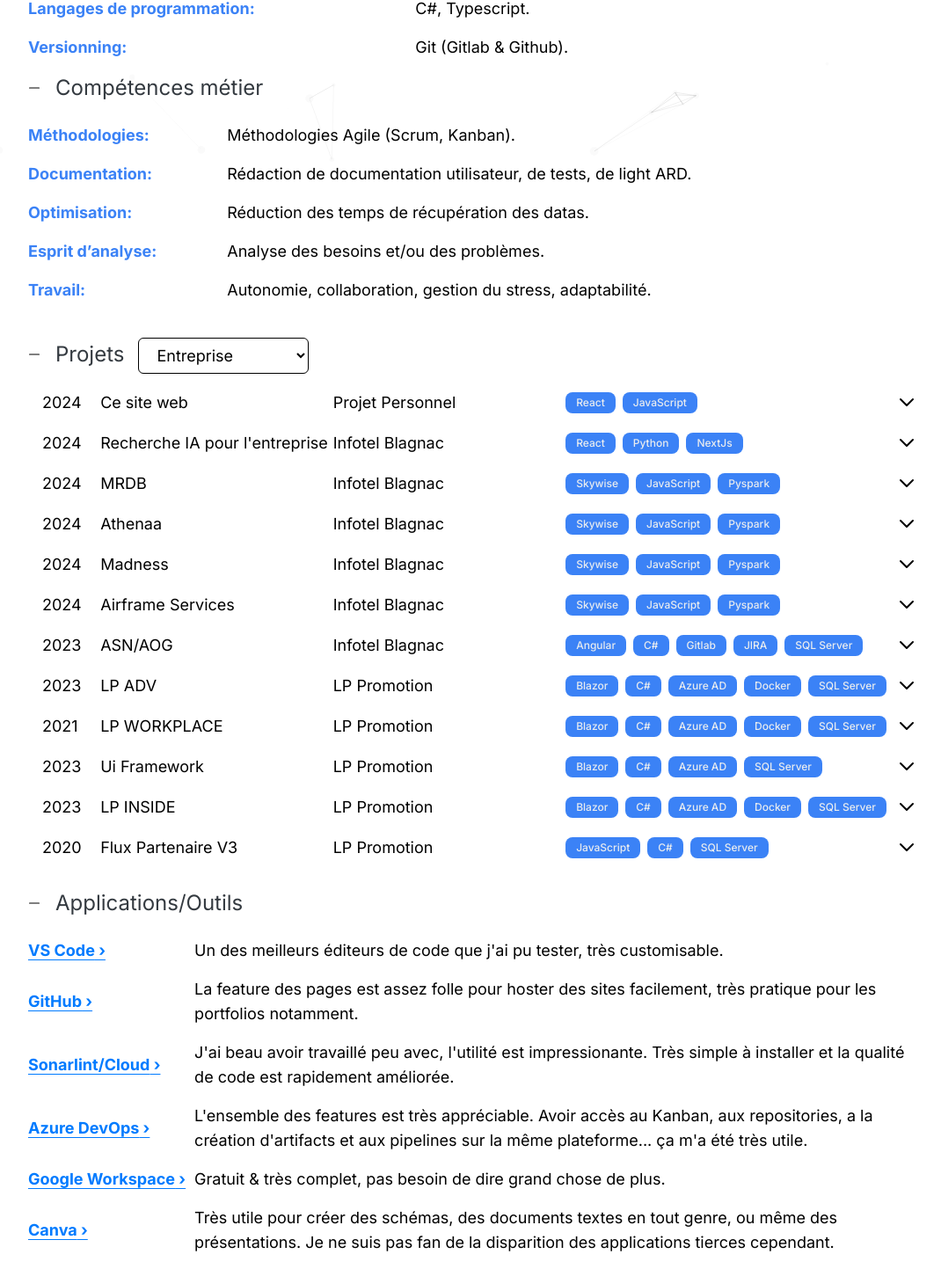
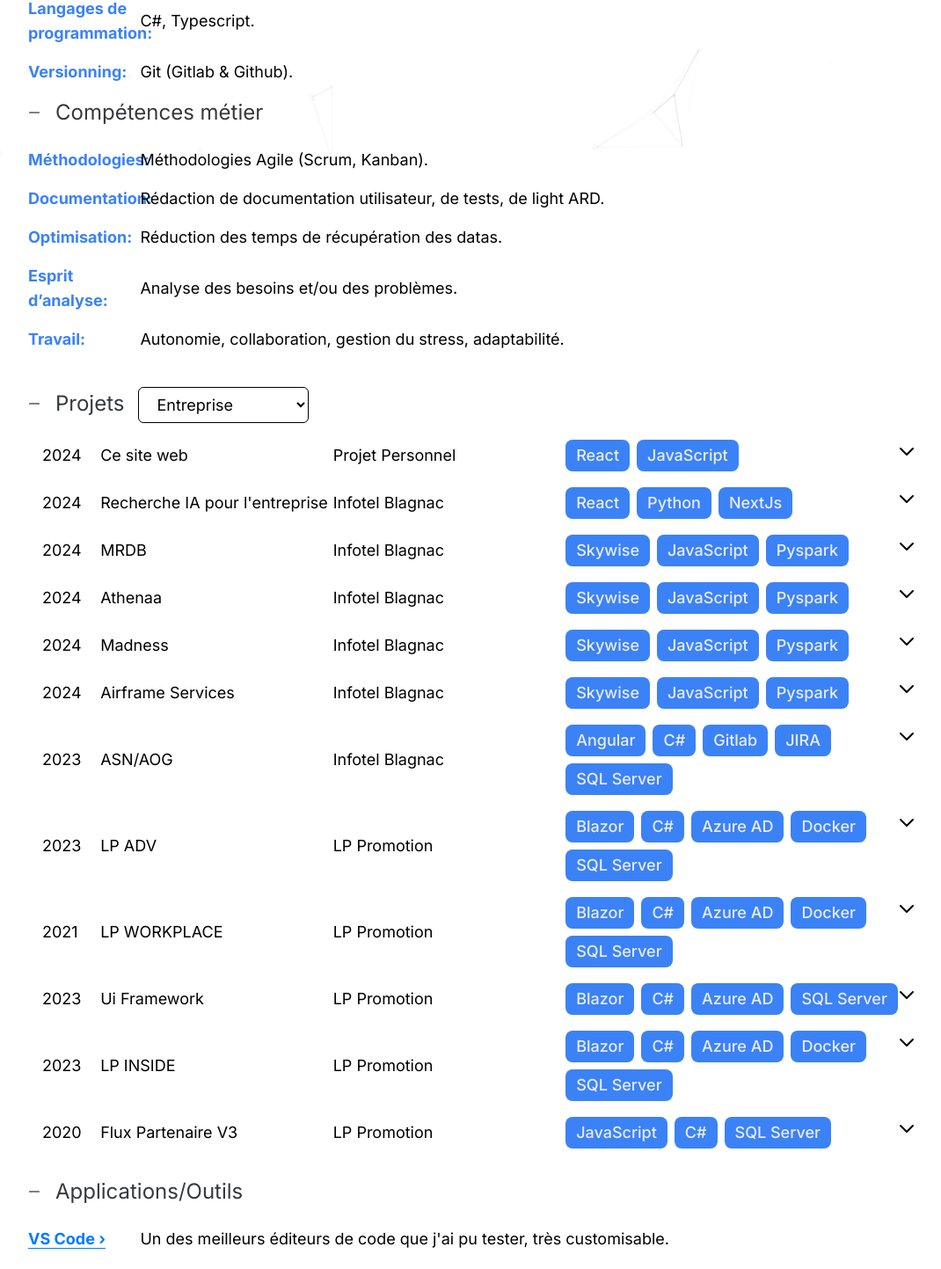
Before and after one commit to ThomasC317/websiteV2, a Next.js app: page /work in a window 1280 px wide. Shown: the part 598-2041 px from the top of the page at 88% size, without its empty margins (97-1167 px from the left). Built offline with nearby package versions, Linux system fonts and the light colour scheme.

Commit message:
indent + responsive of table in work page

```diff
--- a/app/globals.css
+++ b/app/globals.css
@@ -514,3 +514,23 @@ h3 {
 .fade-enlarge-exit-active {
   max-height: 0;
 }
+
+.th-width {
+  width: 10%;
+}
+
+.td-width {
+  width: 75%;
+}
+
+@media only screen and (max-width: 1024px) {
+.th-width {
+  width: 50%;
+ }
+.td-width {
+  width: 75%;
+}
+ }
+.test {
+  table-layout: fixed
+}
--- a/app/work/page.tsx
+++ b/app/work/page.tsx
@@ -277,53 +277,53 @@ const Experiences = () => {
                     Technologies
                   </h2>
                 </div>
-                <table className="w-full text-left">
+                <table className="w-full text-left table-fixed">
                   <thead>
                     <tr>
-                      <th className="py-2 whitespace-nowrap text-sm xl:text-lg text-azure-radiance-500">
+                      <th className="th-width py-2 text-sm xl:text-lg text-azure-radiance-500">
                         Frontend:
                       </th>
-                      <td className="py-2 px-2 text-sm xl:text-lg">
+                      <td className="td-width py-2 px-2 text-sm xl:text-lg">
                         React, .NET, Angular.
                       </td>
                     </tr>
                     <tr>
-                      <th className="py-2 text-sm xl:text-lg text-azure-radiance-500">
+                      <th className="th-width py-2 text-sm xl:text-lg text-azure-radiance-500">
                         Backend:
                       </th>
-                      <td className="py-2 px-2 text-sm xl:text-lg">
+                      <td className="td-width py-2 px-2 text-sm xl:text-lg">
                         .NET, Express/Nodejs.
                       </td>
                     </tr>
                     <tr>
-                      <th className="py-2 text-sm xl:text-lg text-azure-radiance-500">
+                      <th className="th-width py-2 text-sm xl:text-lg text-azure-radiance-500">
                         UI/Styling/Animations:
                       </th>
-                      <td className="py-2 px-2 text-sm xl:text-lg">
+                      <td className="td-width py-2 px-2 text-sm xl:text-lg">
                         shadcn/ui, TailwindCSS, framer-motion.
                       </td>
                     </tr>
                     <tr>
-                      <th className="py-2 whitespace-nowrap text-sm xl:text-lg text-azure-radiance-500">
+                      <th className="th-width py-2 text-sm xl:text-lg text-azure-radiance-500">
                         Databases:
                       </th>
-                      <td className="py-2 px-2 text-sm xl:text-lg">
+                      <td className="td-width py-2 px-2 text-sm xl:text-lg">
                         MySql, SqlServer.
                       </td>
                     </tr>
                     <tr>
-                      <th className="py-2 text-sm xl:text-lg text-azure-radiance-500">
+                      <th className="th-width py-2 text-sm xl:text-lg text-azure-radiance-500">
                         Langages de programmation:
                       </th>
-                      <td className="py-2 px-2 text-sm xl:text-lg">
+                      <td className="td-width py-2 px-2 text-sm xl:text-lg">
                         C#, Typescript.
                       </td>
                     </tr>
                     <tr>
-                      <th className="py-2 whitespace-nowrap text-sm xl:text-lg text-azure-radiance-500">
+                      <th className="th-width py-2 text-sm xl:text-lg text-azure-radiance-500">
                         Versionning:
                       </th>
-                      <td className="py-2 px-2 text-sm xl:text-lg">
+                      <td className="td-width py-2 px-2 text-sm xl:text-lg">
                         Git (Gitlab & Github).
                       </td>
                     </tr>
@@ -337,95 +337,55 @@ const Experiences = () => {
                     Compétences métier
                   </h2>
                 </div>
-                <table className="w-full text-left">
+                <table className="w-full text-left table-fixed">
                   <thead>
                     <tr>
-                      <th className="py-2 whitespace-nowrap text-sm xl:text-lg text-azure-radiance-500">
+                      <th className="th-width py-2 text-sm xl:text-lg text-azure-radiance-500">
                         Méthodologies:
                       </th>
-                      <td className="py-2 px-2 text-sm xl:text-lg">
+                      <td className="td-width py-2 px-2 text-sm xl:text-lg">
                         Méthodologies Agile (Scrum, Kanban).
                       </td>
                     </tr>
                     <tr>
-                      <th className="py-2 whitespace-nowrap text-sm xl:text-lg text-azure-radiance-500">
+                      <th className="th-width py-2 text-sm xl:text-lg text-azure-radiance-500">
                         Documentation:
                       </th>
-                      <td className="py-2 px-2 text-sm xl:text-lg">
-                      Rédaction de documentation utilisateur, de tests, de light
-                      ARD.
+                      <td className="td-width py-2 px-2 text-sm xl:text-lg">
+                        Rédaction de documentation utilisateur, de tests, de
+                        light ARD.
                       </td>
                     </tr>
                     <tr>
-                      <th className="py-2 whitespace-nowrap text-sm xl:text-lg text-azure-radiance-500">
+                      <th className="th-width py-2 text-sm xl:text-lg text-azure-radiance-500">
                         Optimisation:
                       </th>
-                      <td className="py-2 px-2 text-sm xl:text-lg">
+                      <td className="td-width py-2 px-2 text-sm xl:text-lg">
                         Réduction des temps de récupération des datas.
                       </td>
                     </tr>
                     <tr>
-                      <th className="py-2 whitespace-nowrap text-sm xl:text-lg text-azure-radiance-500">
+                      <th className="th-width py-2  text-sm xl:text-lg text-azure-radiance-500">
                         Esprit d’analyse:
                       </th>
-                      <td className="py-2 px-2 text-sm xl:text-lg">
+                      <td className="td-width py-2 px-2 text-sm xl:text-lg">
                         Analyse des besoins et/ou des problèmes.
                       </td>
                     </tr>
                     <tr>
-                      <th className="py-2 whitespace-nowrap text-sm xl:text-lg text-azure-radiance-500">
+                      <th className="th-width py-2 text-sm xl:text-lg text-azure-radiance-500">
                         Travail:
                       </th>
-                      <td className="py-2 px-2 text-sm xl:text-lg">
-                      Autonomie, collaboration, gestion du stress, adaptabilité.
+                      <td className="td-width py-2 px-2 text-sm xl:text-lg">
+                        Autonomie, collaboration, gestion du stress,
+                        adaptabilité.
                       </td>
                     </tr>
                   </thead>
                 </table>
-                {/* <div className="mb-3 flex items-center">
-                  <h3 className="text-md sm:text-lg font-bold text-azure-radiance-500">
-                    Méthodologies:
-                  </h3>
-                  <p className="ml-2 text-md sm:text-lg">
-                    Méthodologies Agile (Scrum, Kanban).
-                  </p>
               </div>
-                <div className="mb-3 flex items-center">
-                  <h3 className="text-md sm:text-lg font-bold text-azure-radiance-500">
-                    Documentation:
-                  </h3>
-                  <p className="ml-2 text-md sm:text-lg">
-                    Rédaction de documentation utilisateur, de tests, de light
-                    ARD.
-                  </p>
-                </div>
-                <div className="mb-3 flex items-center">
-                  <h3 className="text-md sm:text-lg font-bold text-azure-radiance-500">
-                    Optimisation:
-                  </h3>
-                  <p className="ml-2 text-md sm:text-lg">
-                    Réduction des temps de récupération des datas.
-                  </p>
-                </div>
-                <div className="mb-3 flex items-center">
-                  <h3 className="text-md sm:text-lg font-bold text-azure-radiance-500">
-                    Esprit d’analyse:
-                  </h3>
-                  <p className="ml-2 text-md sm:text-lg">
-                    Analyse des besoins et/ou des problèmes.
-                  </p>
-                </div>
-                <div className="mb-3 flex items-center">
-                  <h3 className="text-md sm:text-lg font-bold text-azure-radiance-500">
-                    Travail:
-                  </h3>
-                  <p className="ml-2 text-md sm:text-lg">
-                    Autonomie, collaboration, gestion du stress, adaptabilité.
-                  </p>
-                </div> */}
-              </div>
-            </div>
-            <div className="px-4 sm:px-8 pt-4 flex items-center gap-2">
+
+              <div className="pt-4 flex items-center gap-2">
                 <div className="flex items-baseline">
                   <Trema />
                   <h2 className="text-xl sm:text-2xl mb-4 ml-4">Projets</h2>
@@ -445,7 +405,7 @@ const Experiences = () => {
                   </select>
                 </div>
               </div>
-            <div className="w-full px-4 sm:px-8">
+              <div className="w-full">
                 {projects.map((project, index) => {
                   if (
                     project.company !== selectedCompany &&
@@ -468,13 +428,13 @@ const Experiences = () => {
                         <table className="w-full">
                           <tbody>
                             <tr>
-                            <td className="w-1/16 text-md sm:text-lg">
+                              <td className="w-1/16 text-sm xl:text-lg">
                                 {project.finishYear}
                               </td>
-                            <td className="w-1/4 text-md sm:text-lg">
+                              <td className="w-1/4 text-sm xl:text-lg">
                                 {project.title}
                               </td>
-                            <td className="w-1/4 text-md sm:text-lg">
+                              <td className="w-1/4 text-sm xl:text-lg">
                                 {project.company}
                               </td>
                               <td colSpan={3} className="mt-2 w-3/8">
@@ -482,7 +442,7 @@ const Experiences = () => {
                                   {project.tags.map((tech, techIndex) => (
                                     <span
                                       key={techIndex}
-                                    className="bg-azure-radiance-500 px-3 py-1 rounded-lg text-xs font-medium text-gray-200"
+                                      className="bg-azure-radiance-500 px-3 py-1 rounded-lg text-sm xl:text-lg font-medium text-gray-200"
                                     >
                                       {tech}
                                     </span>
@@ -538,17 +498,17 @@ const Experiences = () => {
                   );
                 })}
               </div>
-            <div className="px-4 sm:px-8 py-4">
+              <div className="py-4">
                 <div className="flex items-baseline">
                   <Trema />
                   <h2 className="text-xl sm:text-2xl mb-4 ml-4">
                     Applications/Outils
                   </h2>
                 </div>
-              <table className="w-full text-left">
+                <table className="w-full text-left table-fixed">
                   <thead>
                     <tr>
-                    <th className="py-2 whitespace-nowrap text-sm xl:text-lg">
+                      <th className="th-width py-2 whitespace-nowrap text-sm xl:text-lg">
                         {" "}
                         <a
                           href="https://code.visualstudio.com/"
@@ -557,13 +517,13 @@ const Experiences = () => {
                           VS Code
                         </a>
                       </th>
-                    <td className="py-2 text-sm xl:text-lg">
-                      Un des meilleurs éditeurs de code que j'ai pu tester, très
-                      customisable.
+                      <td className="td-width py-2 px-2 text-sm xl:text-lg">
+                        Un des meilleurs éditeurs de code que j'ai pu tester,
+                        très customisable.
                       </td>
                     </tr>
                     <tr>
-                    <th className="py-2 whitespace-nowrap text-sm xl:text-lg">
+                      <th className="th-width py-2 whitespace-nowrap text-sm xl:text-lg">
                         <a
                           href="https://github.com/"
                           className="underline-link text-azure-radiance-500"
@@ -571,13 +531,14 @@ const Experiences = () => {
                           GitHub
                         </a>
                       </th>
-                    <td className="py-2 text-sm xl:text-lg">
-                      La feature des pages est assez folle pour hoster des sites
-                      facilement, très pratique pour les portfolios notamment.
+                      <td className="td-width py-2 px-2 text-sm xl:text-lg">
+                        La feature des pages est assez folle pour hoster des
+                        sites facilement, très pratique pour les portfolios
+                        notamment.
                       </td>
                     </tr>
                     <tr>
-                    <th className="py-2 whitespace-nowrap text-sm xl:text-lg">
+                      <th className="th-width py-2 whitespace-nowrap text-sm xl:text-lg">
                         <a
                           href="https://www.sonarsource.com/"
                           className="underline-link text-azure-radiance-500"
@@ -585,14 +546,14 @@ const Experiences = () => {
                         Sonarlint/Cloud
                         </a>
                       </th>
-                    <td className="py-2 text-sm xl:text-lg">
+                      <td className="td-width py-2 px-2 text-sm xl:text-lg">
                         J'ai beau avoir travaillé peu avec, l'utilité est
                         impressionante. Très simple à installer et la qualité de
                         code est rapidement améliorée.
                       </td>
                     </tr>
                     <tr>
-                    <th className="py-2 whitespace-nowrap text-sm xl:text-lg">
+                      <th className="th-width py-2 whitespace-nowrap text-sm xl:text-lg">
                         <a
                           href="https://azure.microsoft.com/fr-fr/products/devops"
                           className="underline-link text-azure-radiance-500"
@@ -600,15 +561,15 @@ const Experiences = () => {
                           Azure DevOps
                         </a>
                       </th>
-                    <td className="py-2 text-sm xl:text-lg">
-                      L'ensemble des features est très appréciable. Avoir accès
-                      au Kanban, aux repositories, a la création d'artifacts et
-                      aux pipelines sur la même plateforme... ça m'a été très
-                      utile.
+                      <td className="td-width py-2 px-2 text-sm xl:text-lg">
+                        L'ensemble des features est très appréciable. Avoir
+                        accès au Kanban, aux repositories, a la création
+                        d'artifacts et aux pipelines sur la même plateforme...
+                        ça m'a été très utile.
                       </td>
                     </tr>
                     <tr>
-                    <th className="py-2 whitespace-nowrap text-sm xl:text-lg">
+                      <th className="th-width py-2 whitespace-nowrap text-sm xl:text-lg">
                         <a
                           href="https://www.google.com/intl/fr/drive/"
                           className="underline-link text-azure-radiance-500"
@@ -616,13 +577,13 @@ const Experiences = () => {
                           Google Workspace
                         </a>
                       </th>
-                    <td className="py-2 text-sm xl:text-lg">
-                      Gratuit & très complet, pas besoin de dire grand chose de
-                      plus.
+                      <td className="td-width py-2 px-2 text-sm xl:text-lg">
+                        Gratuit & très complet, pas besoin de dire grand chose
+                        de plus.
                       </td>
                     </tr>
                     <tr>
-                    <th className="py-2 whitespace-nowrap text-sm xl:text-lg">
+                      <th className="th-width py-2 whitespace-nowrap text-sm xl:text-lg">
                         <a
                           href="https://www.canva.com/"
                           className="underline-link text-azure-radiance-500"
@@ -630,14 +591,15 @@ const Experiences = () => {
                           Canva
                         </a>
                       </th>
-                    <td className="py-2 text-sm xl:text-lg">
-                      Très utile pour créer des schémas, des documents textes en
-                      tout genre, ou même des présentations. Je ne suis pas fan
-                      de la disparition des applications tierces cependant.
+                      <td className="td-width py-2 px-2 text-sm xl:text-lg">
+                        Très utile pour créer des schémas, des documents textes
+                        en tout genre, ou même des présentations. Je ne suis pas
+                        fan de la disparition des applications tierces
+                        cependant.
                       </td>
                     </tr>
                     <tr>
-                    <th className="py-2 whitespace-nowrap text-sm xl:text-lg">
+                      <th className="th-width py-2 whitespace-nowrap text-sm xl:text-lg">
                         <a
                           href="https://v0.dev/"
                           className="underline-link text-azure-radiance-500"
@@ -645,13 +607,14 @@ const Experiences = () => {
                           V0 Dev
                         </a>
                       </th>
-                    <td className="py-2 text-sm xl:text-lg">
+                      <td className="td-width y-2 px-2 text-sm xl:text-lg">
                         Génération par IA d'interfaces simples. Très utile pour
                         générer des composants en React.
                       </td>
                     </tr>
                   </thead>
                 </table>
+              </div>
             </div>
           </div>
         </main>
```
Also changed, not shown: app/about/page.tsx (+16 -9 lines), app/page.tsx (+58 -30 lines). Lines whose indentation alone changed are shown as unchanged.
